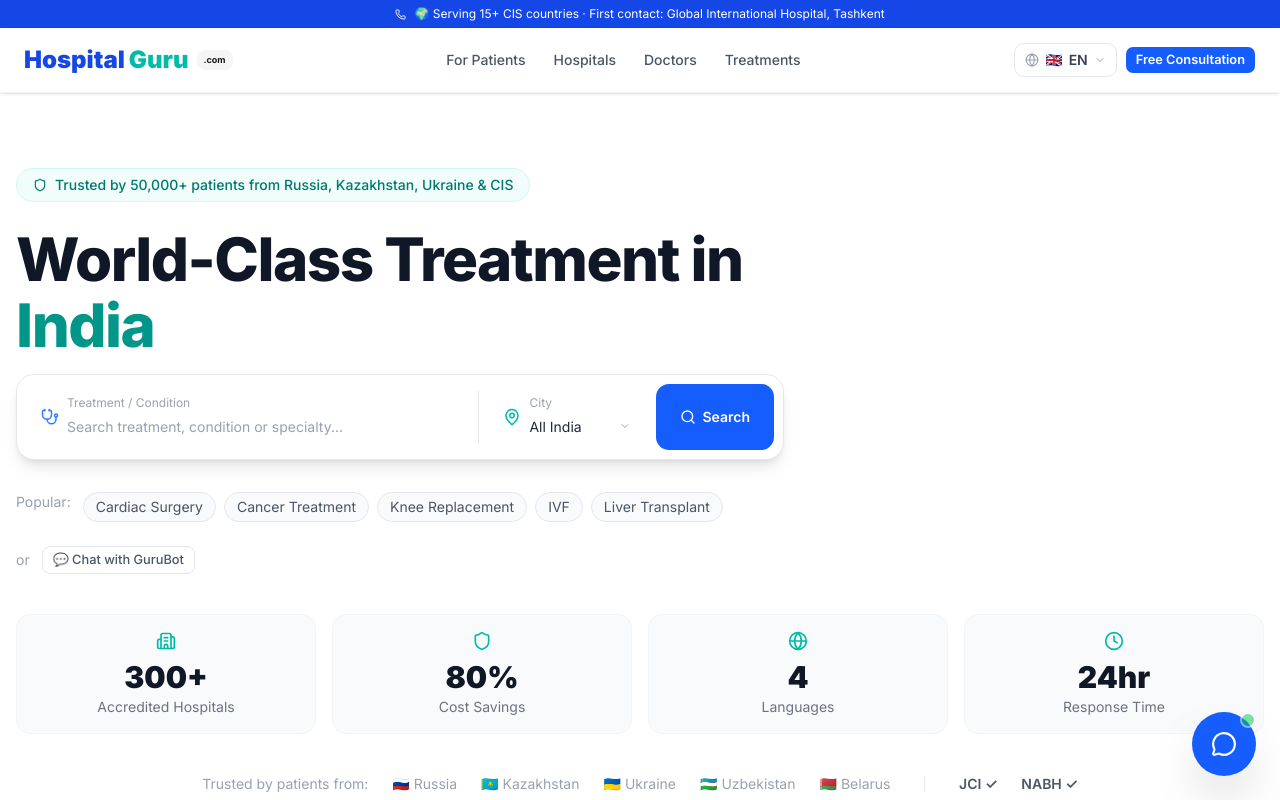
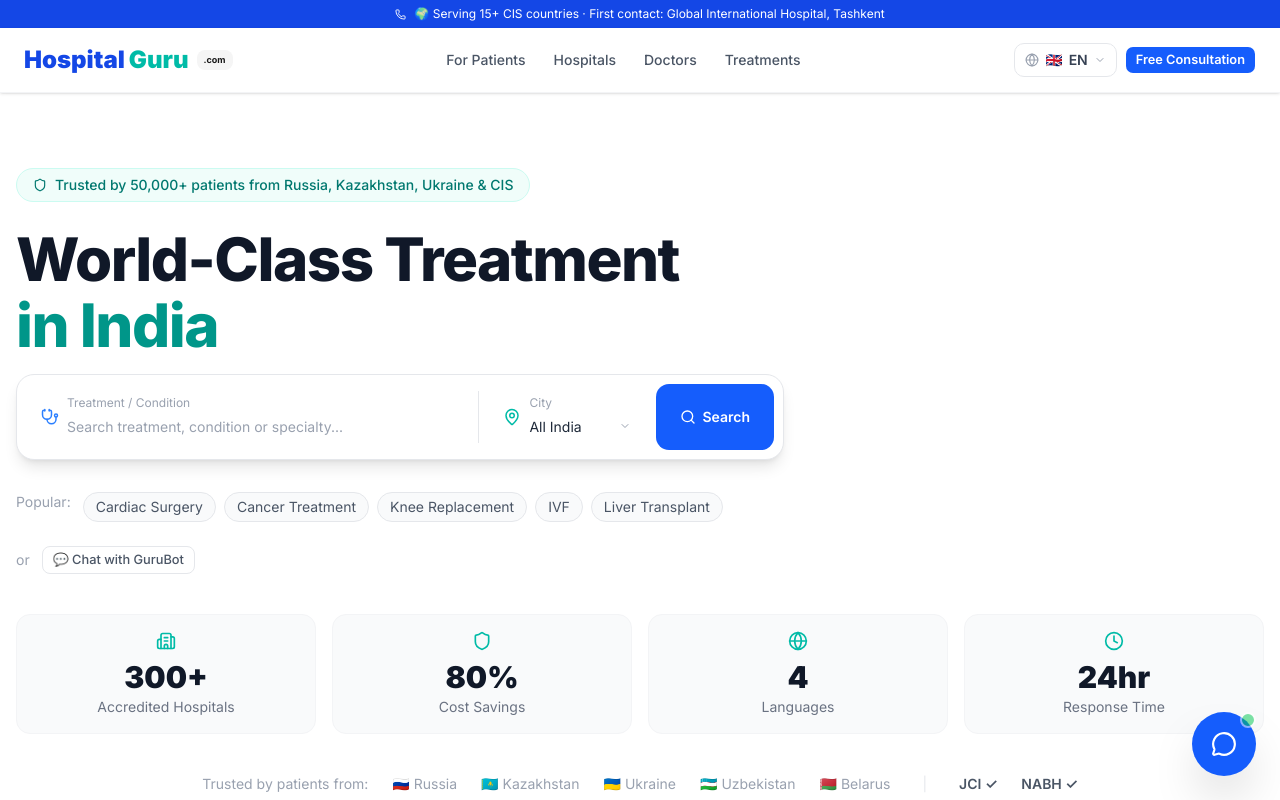
Before and after one commit to shezanusdf/hospital-guru, a Next.js app in the folder hospitalguru-app/: page / in a window 1280 px wide. Shown: the top 800 px of the page. Built offline with nearby package versions, Linux system fonts and the light colour scheme.

Commit message:
Hero: 'in India' on second line in teal

```diff
--- a/hospitalguru-app/src/contexts/LanguageContext.tsx
+++ b/hospitalguru-app/src/contexts/LanguageContext.tsx
@@ -18,8 +18,8 @@
     nav_top_bar:         "🌍 Serving 15+ CIS countries · First contact: Global International Hospital, Tashkent",
 
     // Hero — split into base + accent so the accent word can be coloured without hacking
-    hero_headline:       "World-Class Treatment in",
-    hero_headline_accent:"India",
+    hero_headline:       "World-Class Treatment",
+    hero_headline_accent:"in India",
     hero_sub:            "Trusted by 50,000+ patients from Russia, Kazakhstan, Ukraine & CIS",
     hero_search_ph:      "Search treatment, condition or specialty...",
     hero_city_ph:        "All Cities",
@@ -114,8 +114,8 @@
     nav_free_consult:    "Бесплатная консультация",
     nav_top_bar:         "🌍 Обслуживаем 15+ стран СНГ · Первый контакт: Глобал Интернэшнл Хоспитал, Ташкент",
 
-    hero_headline:        "Лечение мирового класса в",
-    hero_headline_accent: "Индии",
+    hero_headline:        "Лечение мирового класса",
+    hero_headline_accent: "в Индии",
     hero_sub:            "Нам доверяют 50 000+ пациентов из России, Казахстана, Украины и СНГ",
     hero_search_ph:      "Поиск лечения, заболевания или специальности...",
     hero_city_ph:        "Все города",
@@ -201,8 +201,8 @@
     nav_free_consult:    "Тегін кеңес",
     nav_top_bar:         "🌍 15+ ТМД елдеріне қызмет · Бірінші байланыс: Global International Hospital, Ташкент",
 
-    hero_headline:        "Үндістандағы әлемдік деңгейдегі",
-    hero_headline_accent: "емдеу",
+    hero_headline:        "Әлемдік деңгейдегі емдеу",
+    hero_headline_accent: "Үндістанда",
     hero_sub:            "Ресей, Қазақстан, Украина және ТМД-дан 50 000+ пациент сенеді",
     hero_search_ph:      "Емдеу, ауру немесе мамандықты іздеңіз...",
     hero_city_ph:        "Барлық қалалар",
@@ -288,8 +288,8 @@
     nav_free_consult:    "Безкоштовна консультація",
     nav_top_bar:         "🌍 Обслуговуємо 15+ країн СНД · Перший контакт: Global International Hospital, Ташкент",
 
-    hero_headline:        "Лікування світового класу в",
-    hero_headline_accent: "Індії",
+    hero_headline:        "Лікування світового класу",
+    hero_headline_accent: "в Індії",
     hero_sub:            "Нам довіряють 50 000+ пацієнтів з Росії, Казахстану, України та СНД",
     hero_search_ph:      "Пошук лікування, захворювання або спеціальності...",
     hero_city_ph:        "Всі міста",
```
